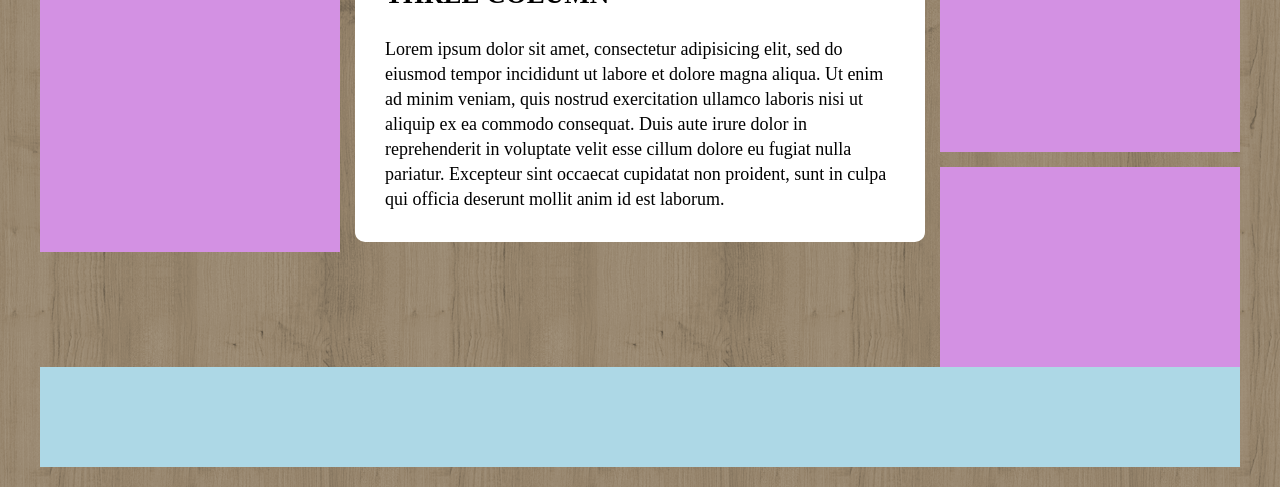
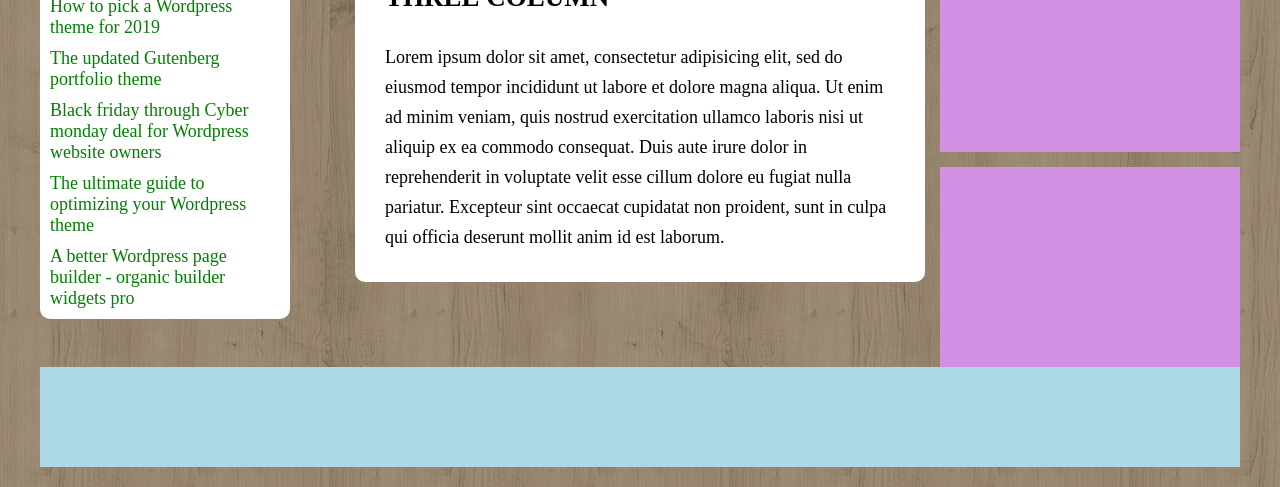
Before and after one commit to sabrina-fontana/htmlcss-wp, a plain HTML site: page index.html in a window 1280 px wide. Shown: the part 528-1015 px from the top of the page. Drawn offline with Linux system fonts and the light colour scheme.

Commit message:
creazione colonna a sinistra

```diff
--- a/css/style.css
+++ b/css/style.css
@@ -68,13 +68,13 @@ header {
   text-align: center;
 }
 
-li {
+nav > ul > li {
   display: inline-block;
   line-height: 50px;
   padding: 0 15px;
 }
 
-a {
+nav a {
   text-decoration: none;
   color: white;
 }
@@ -83,10 +83,28 @@ main {
   padding-top: 10px;
 }
 
+.content {
+  background-color: white;
+  font-size: 18px;
+  border-radius: 10px;
+}
+
 .section1 {
   width: 25%;
-  height: 300px;
-  background-color: #d391e3;
+  padding-right: 50px;
+}
+
+.section1 h2 {
+  display: inline-block;
+}
+
+.section1 div {
+  padding: 5px;
+}
+
+.section1 a {
+  text-decoration: none;
+  color: green;
 }
 
 .section2 {
@@ -94,15 +112,9 @@ main {
   padding: 0 15px;
 }
 
-.main-content {
-  background-color: white;
-  font-size: 18px;
-  border-radius: 10px;
-}
-
 .section2 * {
   padding: 15px;
-  line-height: 25px;
+  line-height: 30px;
 }
 
 .section3 {
--- a/index.html
+++ b/index.html
@@ -11,7 +11,7 @@
       <!-- intestazione -->
       <header>
         <div class="logo-header"></div>
-        <div class="logo-text">ANOTHER BEAUTIFUL ORGANIC THEME</div>
+        <h1 class="logo-text">ANOTHER BEAUTIFUL ORGANIC THEME</h1>
       </header>
       <!-- inizio navbar -->
       <nav class="header-navbar">
@@ -30,11 +30,20 @@
       <main class="clearfix">
         <!-- inizio sezione a sinistra -->
         <section class="section1 float-l">
+          <div class="content">
+            <img src="img/logo-piccolo.png" alt="logo piccolo">
+            <h2>Organic Themes</h2>
+            <div class=""><a href="#">How to pick a Wordpress theme for 2019</a></div>
+            <div class=""><a href="#">The updated Gutenberg portfolio theme</a></div>
+            <div class=""><a href="#">Black friday through Cyber monday deal for Wordpress website owners</a></div>
+            <div class=""><a href="#">The ultimate guide to optimizing your Wordpress theme</a></div>
+            <div class=""><a href="#">A better Wordpress page builder - organic builder widgets pro</a></div>
+          </div>
         </section>
         <!-- fine sezione a sinistra -->
         <!-- inizio sezione centrale -->
         <section class="section2 float-l">
-          <div class="main-content">
+          <div class="content">
             <h2>THREE COLUMN</h2>
             <p>Lorem ipsum dolor sit amet, consectetur adipisicing elit, sed do eiusmod tempor incididunt ut labore et dolore magna aliqua. Ut enim ad minim veniam, quis nostrud exercitation ullamco laboris nisi ut aliquip ex ea commodo consequat. Duis aute irure dolor in reprehenderit in voluptate velit esse cillum dolore eu fugiat nulla pariatur. Excepteur sint occaecat cupidatat non proident, sunt in culpa qui officia deserunt mollit anim id est laborum.</p>
           </div>
```
